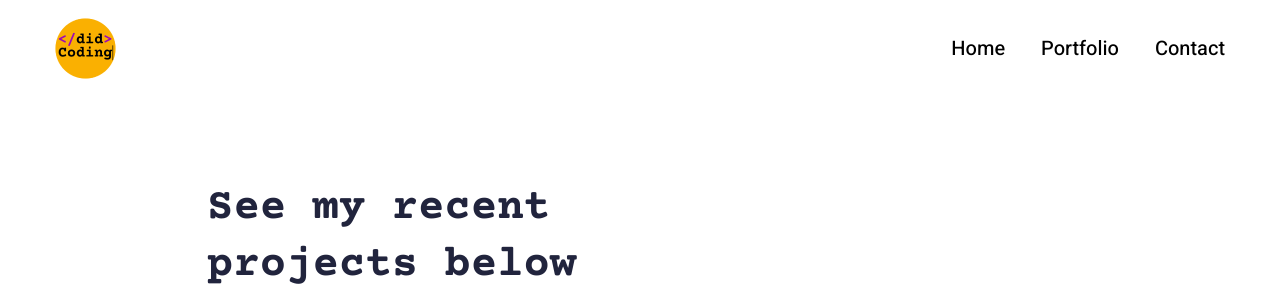
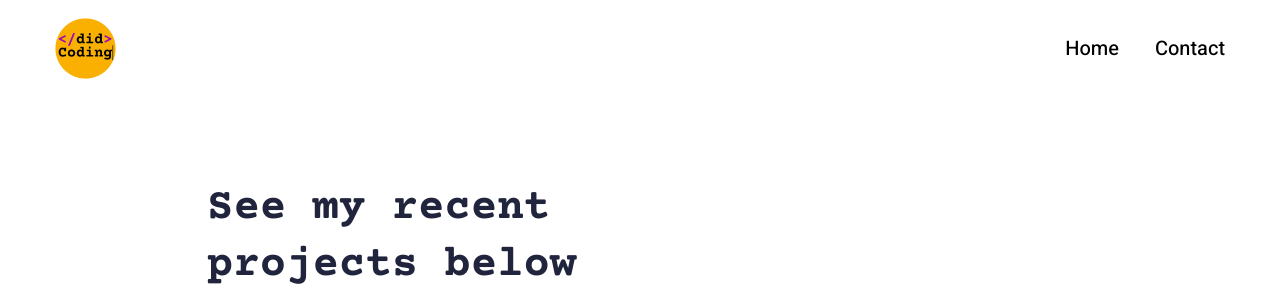
Before and after one commit to ThibautLandrein/online-resume, a Django app: page /portfolio/ in a window 1280 px wide. Shown: the top 300 px of the page. Run offline with Django 3.2, Linux system fonts and the light colour scheme; data comes from the database, SQL or seed files in the repository; data that the repository does not hold is empty; some libraries are stand-ins or nearby versions.

Commit message:
suppression portfolio

```diff
--- a/resume/main/templates/main/index.html
+++ b/resume/main/templates/main/index.html
@@ -143,7 +143,7 @@ Start Content
   </div>
 </section>
 
-<section>
+<!-- <section>
   <div class="sectionSpace">
     <div class="container">
       <div class="portfolioCol">
@@ -182,7 +182,7 @@ Start Content
 
     </div>
   </div>
-</section>
+</section> -->
 
 
 {% endblock %}
--- a/resume/main/templates/main/partials/nav.html
+++ b/resume/main/templates/main/partials/nav.html
@@ -19,7 +19,7 @@ Start Navigation Bar
             <div class="navCol">
                 <ul>
                 <li><a href="{%url 'main:home'%}">Home</a></li>
-                <li><a href="{%url 'main:portfolio' %}">Portfolio</a></li>
+                <!-- <li><a href="{%url 'main:portfolio' %}">Portfolio</a></li> -->
                 <!-- <li><a href="{% url 'main:blog' %}">Blog</a></li> -->
                 <li><a href="{%url 'main:contact'%}">Contact</a></li>
                 </ul>
```
